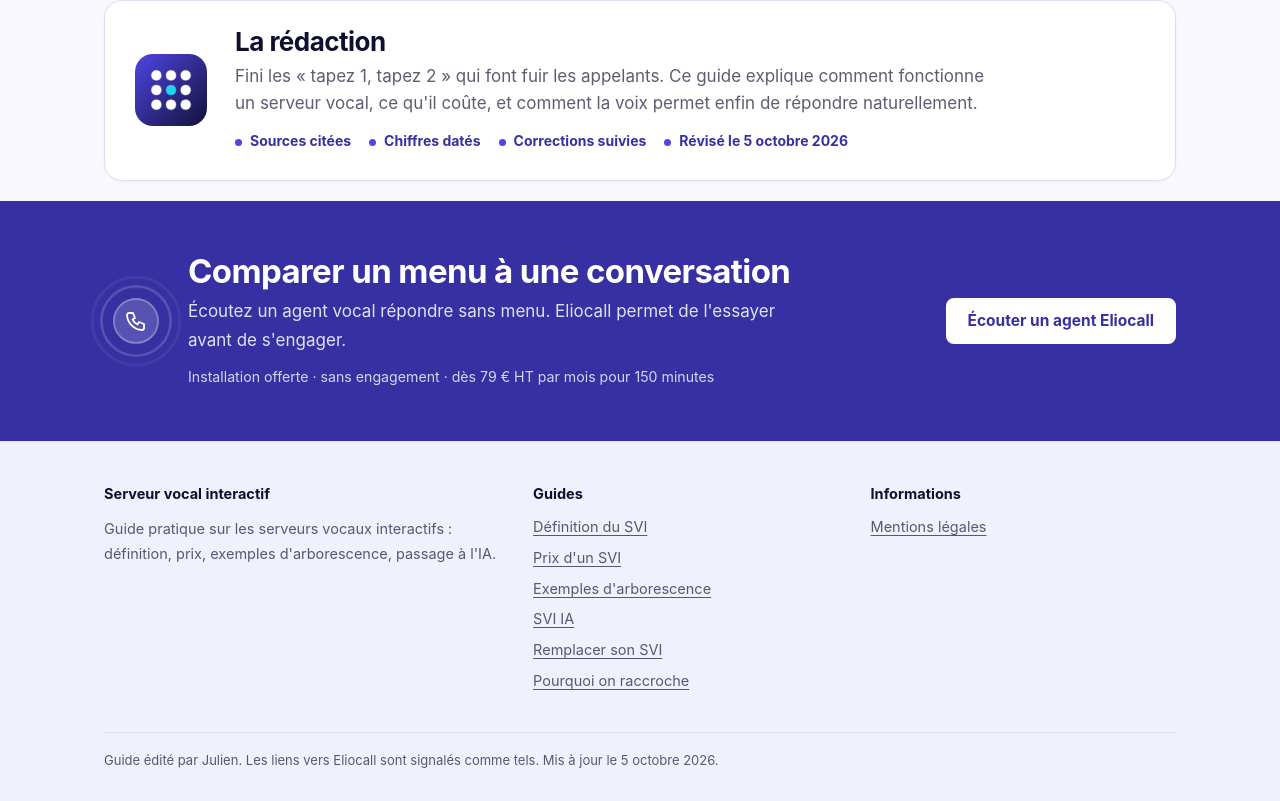
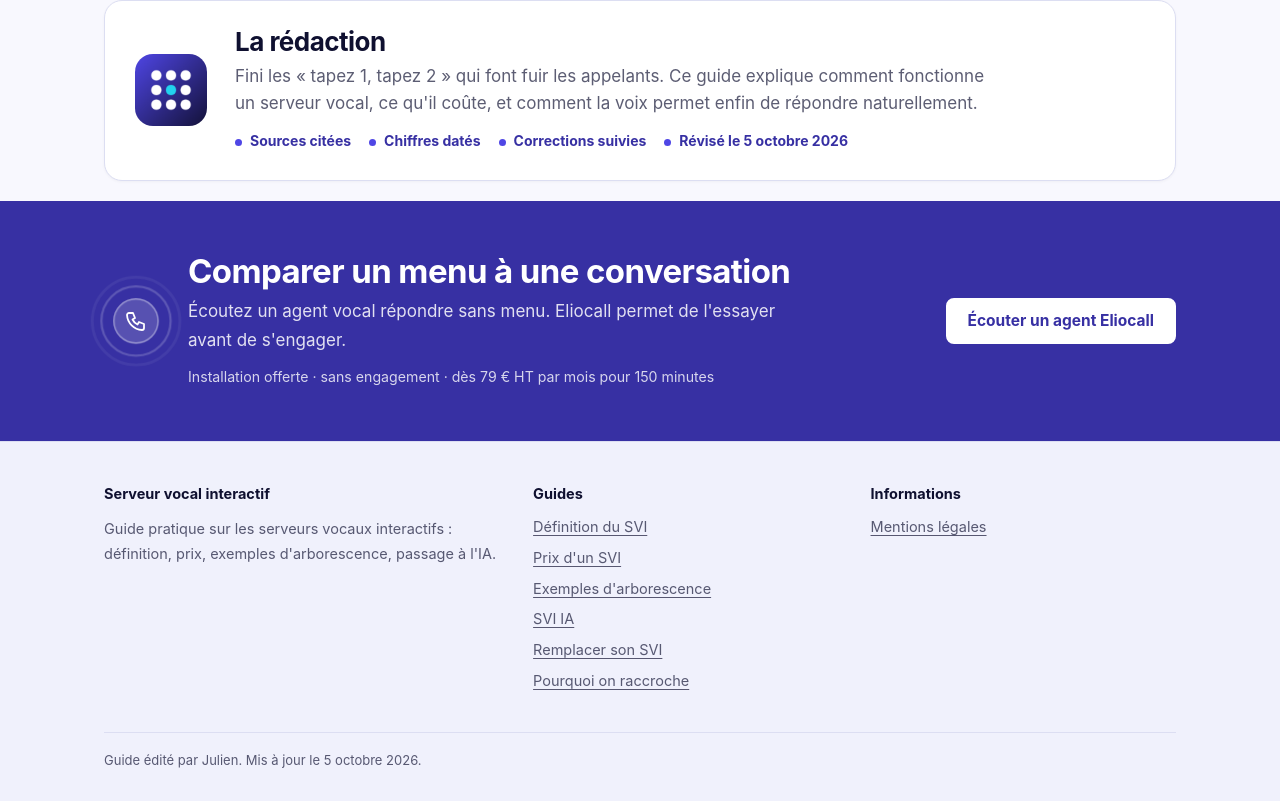
Before and after one commit to lardeuxlouis-commits/serveur-vocal-interactif, a plain HTML site: page arborescence-svi-exemples/index.html in a window 1280 px wide. Shown: the part 8286-9087 px from the top of the page. Drawn offline with Linux system fonts and the light colour scheme.

Commit message:
Suppression mention Eliocall du footer et mentions légales

```diff
--- a/arborescence-svi-exemples/index.html
+++ b/arborescence-svi-exemples/index.html
@@ -168,7 +168,7 @@ $("tl-menu-ex").addEventListener("click",function(){$("tl-menu-txt").value=EX;ru
 <section class="s-rdn" id="redaction"><div class="s-wrap"><div class="s-rdc"><img class="s-rdm" src="/icon-192.png" alt="" width="72" height="72" loading="lazy" decoding="async"><div><h2>La rédaction</h2><p>Fini les «&nbsp;tapez 1, tapez 2&nbsp;» qui font fuir les appelants. Ce guide explique comment fonctionne un serveur vocal, ce qu'il coûte, et comment la voix permet enfin de répondre naturellement.</p><ul><li>Sources citées</li><li>Chiffres datés</li><li>Corrections suivies</li><li>Révisé le 5 octobre 2026</li></ul></div></div></div></section>
 <div class="s-band"><div class="s-wrap"><div><div class="s-rg" aria-hidden="true"><span></span><span></span><span></span><b><svg viewBox="0 0 24 24" width="24" height="24" fill="none" stroke="#fff" stroke-width="1.8" stroke-linecap="round" stroke-linejoin="round"><path d="M5 4h4l2 5-2.5 1.5a11 11 0 0 0 5 5L15 13l5 2v4a2 2 0 0 1-2 2A16 16 0 0 1 3 6a2 2 0 0 1 2-2z"/></svg></b></div><div><h2>Comparer un menu à une conversation</h2><p>Écoutez un agent vocal répondre sans menu. Eliocall permet de l'essayer avant de s'engager.</p><small style="display:block;margin-top:10px;opacity:.8">Installation offerte · sans engagement · dès 79 € HT par mois pour 150 minutes</small></div></div><a class="s-btn" href="https://eliocall.com/?utm_source=serveur-vocal-interactif&amp;utm_medium=guide&amp;utm_campaign=svi-exemples" rel="nofollow sponsored noopener">Écouter un agent Eliocall</a></div></div>
 </main>
-<footer class="s-foot"><div class="s-wrap"><div><b>Serveur vocal <span>interactif</span></b><p>Guide pratique sur les serveurs vocaux interactifs&nbsp;: définition, prix, exemples d'arborescence, passage à l'IA.</p></div><div><b>Guides</b><ul><li><a href="/">Définition du SVI</a></li><li><a href="/prix-serveur-vocal-interactif/">Prix d'un SVI</a></li><li><a href="/arborescence-svi-exemples/">Exemples d'arborescence</a></li><li><a href="/svi-ia-agent-vocal/">SVI IA</a></li><li><a href="/remplacer-son-svi/">Remplacer son SVI</a></li><li><a href="/pourquoi-les-appelants-raccrochent/">Pourquoi on raccroche</a></li></ul></div><div><b>Informations</b><ul><li><a href="/mentions-legales/">Mentions légales</a></li></ul></div><div class="s-small">Guide édité par Julien. Les liens vers Eliocall sont signalés comme tels. Mis à jour le 5 octobre 2026.</div></div></footer>
+<footer class="s-foot"><div class="s-wrap"><div><b>Serveur vocal <span>interactif</span></b><p>Guide pratique sur les serveurs vocaux interactifs&nbsp;: définition, prix, exemples d'arborescence, passage à l'IA.</p></div><div><b>Guides</b><ul><li><a href="/">Définition du SVI</a></li><li><a href="/prix-serveur-vocal-interactif/">Prix d'un SVI</a></li><li><a href="/arborescence-svi-exemples/">Exemples d'arborescence</a></li><li><a href="/svi-ia-agent-vocal/">SVI IA</a></li><li><a href="/remplacer-son-svi/">Remplacer son SVI</a></li><li><a href="/pourquoi-les-appelants-raccrochent/">Pourquoi on raccroche</a></li></ul></div><div><b>Informations</b><ul><li><a href="/mentions-legales/">Mentions légales</a></li></ul></div><div class="s-small">Guide édité par Julien. Mis à jour le 5 octobre 2026.</div></div></footer>
 <script>(function(){var P="s-",d=document;if(window.matchMedia&&matchMedia("(prefers-reduced-motion: reduce)").matches)return;window.__rvok=1;
 var rd=d.getElementById("rdp"),bar=rd&&rd.firstElementChild,top=d.querySelector("."+P+"top"),tk=false;
 function onS(){tk=false;var h=d.documentElement,max=h.scrollHeight-h.clientHeight,y=window.pageYOffset||h.scrollTop;if(bar&&max>0)bar.style.transform="scaleX("+Math.min(1,y/max)+")";if(top){if(y>8)top.classList.add(P+"sc");else top.classList.remove(P+"sc")}}
```
Also changed, not shown: index.html (+1 -1 lines), mentions-legales/index.html (+1 -1 lines), pourquoi-les-appelants-raccrochent/index.html (+1 -1 lines), prix-serveur-vocal-interactif/index.html (+1 -1 lines), remplacer-son-svi/index.html (+1 -1 lines), svi-ia-agent-vocal/index.html (+1 -1 lines).
